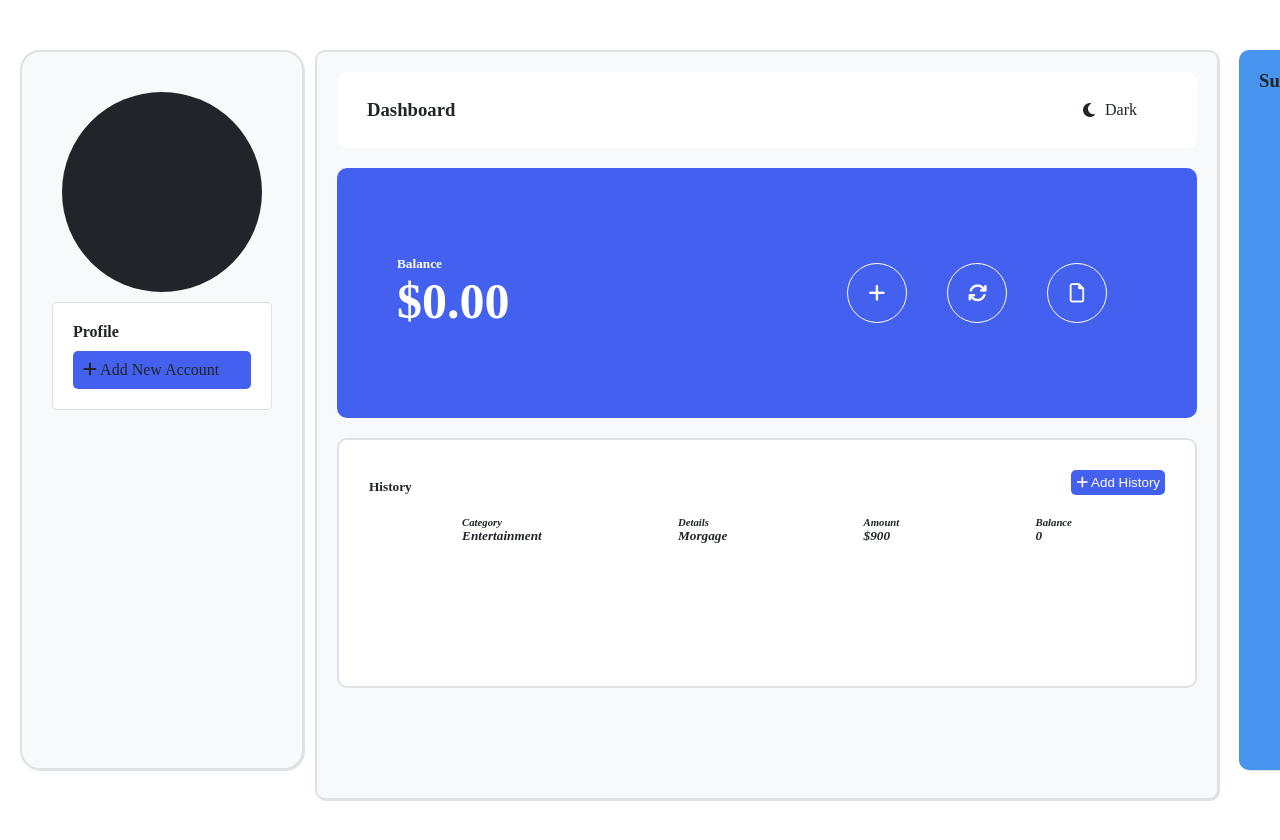
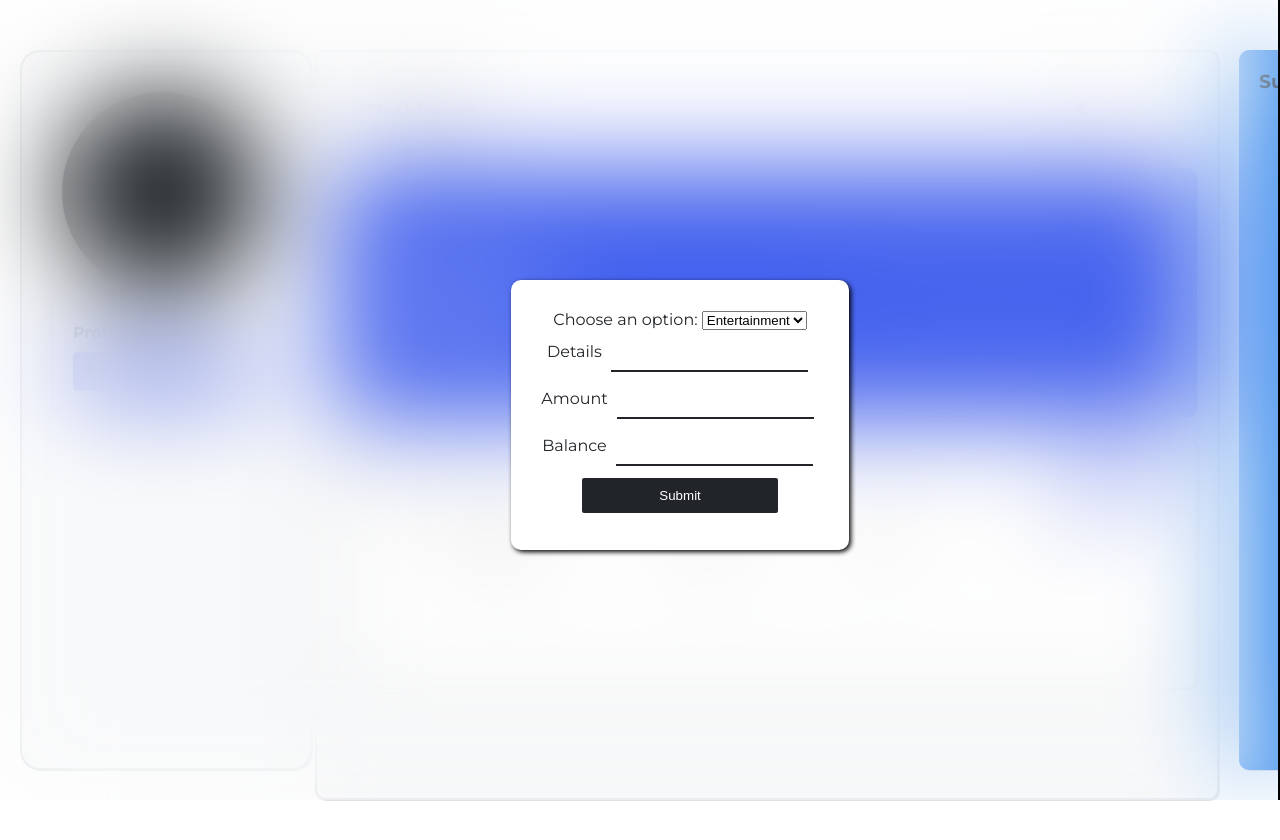
Before and after one commit to Lance-L0t/FinanceTracker, a plain HTML site: page index.html in a window 1280 px wide. Both pictures are taken after a click on the button "Add History". Shown: the top 840 px of the page. Drawn offline with Linux system fonts and the light colour scheme.

Commit message:
Updated Javascript and UI elements

```diff
--- a/index.html
+++ b/index.html
@@ -9,10 +9,17 @@
     src="https://kit.fontawesome.com/bd6d69ba89.js"
     crossorigin="anonymous"
   ></script>
+  <link rel="preconnect" href="https://fonts.googleapis.com">
+  <link rel="preconnect" href="https://fonts.gstatic.com" crossorigin>
+  <link href="https://fonts.googleapis.com/css2?family=Montserrat:ital,wght@0,100..900;1,100..900&display=swap" rel="stylesheet">
   <link rel="stylesheet" href="style.css" />
   <body>
+
+
     <!-- Main COntainer -->
     <div class="main">
+
+
       <!-- Left Side menu -->
       <div class="left-side-menu">
         <aside>
@@ -23,13 +30,11 @@
             <h4>Profile</h4>
             <div class="new-account-btn">
               <i class="fa-solid fa-plus"></i>
-            Add New Account
+              Add New Account
             </div>
           </div>
         </aside>
-        <div class="user-information">
-
-        </div>
+        <div class="user-information"></div>
       </div>
       <!-- End Of left side menu -->
 
@@ -60,10 +65,40 @@
         </div>
         <!-- End of Dashboard Section -->
 
+        <!-- History Section -->
         <div class="history-section">
+            <div class="input-container">
+              <div class="input-menu">
+              <label for="choices">Choose an option:</label>
+              <select id="choices" name="choices">
+                <option value="Entertainment">Entertainment</option>
+                <option value="Personal">Personal</option>
+                <option value="Savings">Savings</option>
+                <option value="Other">Other</option>
+              </select>
+              <br />
+              <label for="details">Details</label>
+              <input type="text" name="detalis" id="details" />
+              <br />
+              <label for="amount">Amount</label>
+              <input type="number" name="amount" id="amount" />
+              <br />
+              <label for="balance">Balance</label>
+              <input type="text" name="balance" id="balance" />
+              <br />
+              <input
+                type="button"
+                value="Submit" id="submit" onclick="addHistoryInfo()"/>
+            </div>
+            </div>
+
+
+
           <div class="history-heading">
             <h5>History</h5>
-            <button id="add-expenditure"><i class="fa-solid fa-plus"></i> Add History</button>
+            <button id="add-expenditure" onclick="submitHistoryInfo()">
+              <i class="fa-solid fa-plus"></i> Add History
+            </button>
           </div>
           <div class="transaction-history">
             <div class="first-transaction category">
@@ -84,8 +119,6 @@
             </div>
           </div>
         </div>
-
-
       </div>
       <!-- End of main Content -->
 
--- a/index.js
+++ b/index.js
@@ -1,15 +1,23 @@
 const darkBtn = document.querySelector('.dark');
 const body = document.body;
-const transactionContainer = document.querySelector('.transaction-history');
+const inputContainer = document.querySelector('.input-container');
+const inputMenu = document.querySelector('.input-menu');
 
 let addvalue = 0;
-const addHistoryBtn = document.getElementById('add-expenditure');
+const submitBtn = document.querySelector('#add-expenditure');
+const selection = document.getElementById('choices');
+const details = document.getElementById('details');
+const amount = document.getElementById('amount');
+const balance = document.getElementById('balance');
 
+const category = document.querySelector('.first-transaction category');
+const detailsContainer = document.querySelector('.first-transaction details');
+const amountContainer = document.querySelector('.first-transaction amount');
+const balanceContainer = document.querySelector('.first-transaction balance');
 
-
+const containers = [category , detailsContainer , amountContainer , balanceContainer];
 
 let i = localStorage.getItem('state');
-console.log('local storage = ',i);
 
 if (i % 2 != 0) {
     body.classList.toggle('dark-mode');
@@ -27,3 +35,43 @@ darkBtn.addEventListener('click', function(){
         darkBtn.innerHTML = '<i class="fa-solid fa-sun"></i> Light';
     }
 })
+
+function submitHistoryInfo(){
+    inputContainer.style.display = 'block';
+    inputContainer.style.opacity = '1';
+}
+
+
+function addHistoryInfo(){
+
+    const selectionChoice = selection.value;
+    const additionalInfo = details.value;
+    const amountSpent = amount.value;
+    const remainingBalance = balance.value;
+
+    const inputValues = [selectionChoice , additionalInfo, amountSpent , remainingBalance];
+
+    if (additionalInfo == '' && amountSpent == '' && remainingBalance == '') {
+        let errorMessage = document.createElement('h6');
+        let timer = setInterval(function(){
+            errorMessage.textContent = 'Fill all the inputs...';
+            inputMenu.append(errorMessage);
+        }, 1000);
+
+        setTimeout(function(){
+            clearInterval(timer);
+            errorMessage.remove()
+        }, 5000);
+
+
+    } else {
+        inputContainer.style.display = 'none';
+        updateHistory();
+
+}
+}
+
+function updateHistory(){
+    let tag = document.createElement('h5');
+
+}
--- a/style.css
+++ b/style.css
@@ -7,6 +7,7 @@
 body {
   background-color: #ffffff;
   color: #212529;
+  font-family: 'Montserrat', sans-serif;
 }
 
 .main {
@@ -164,6 +165,57 @@ li i {
 
 
 
+.input-container{
+  height: 100vh;
+  width: 100%;
+  position: fixed;
+  border-right: 2px solid black;
+  top: 0%;
+  left: 0%;
+  backdrop-filter: blur(50px);
+  display: none;
+  /* z-index: -2; */
+  /* opacity: 0; */
+  transition: .5s;
+}
+.input-menu{
+  /* display: none; */
+  position: fixed;
+  z-index: 4;
+  background-color: #fff;
+  padding: 30px;
+  border-radius: 10px;
+  top: 35%;
+  left: 40%;
+  text-align: center;
+  box-shadow: 2px 2px 5px black;
+  backdrop-filter: blur(50px);
+}
+.input-menu input{
+  padding: 10px;
+  margin: 5px;
+  border: none;
+  border-bottom: 2px solid #212529;
+  background: none;
+}
+.input-menu label{
+  color: #212529;
+}
+.input-menu input:last-child{
+  background-color: #212529;
+  border: 2px solid white;
+  width: 200px;
+  color: white;
+  border-radius: 4px;
+  transition: .3s;
+}
+.input-menu input:last-child:hover{
+  color: #fff;
+  background-color: #4361ee;
+}
+
+
+
 .history-section {
   padding: 30px;
   margin: 20px;
```
Also changed, not shown: README.md, README2.md (added).
